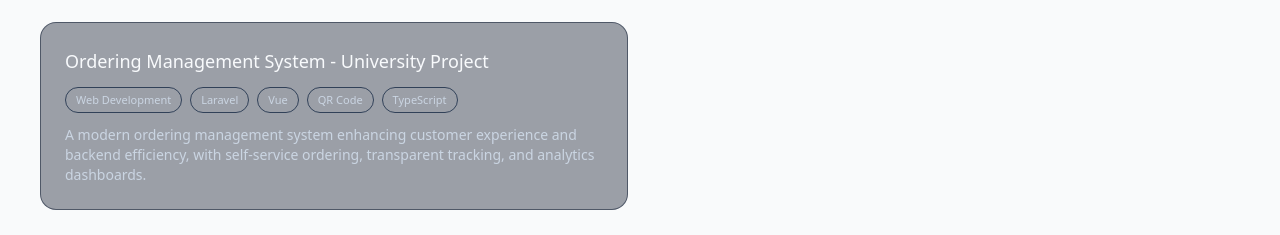
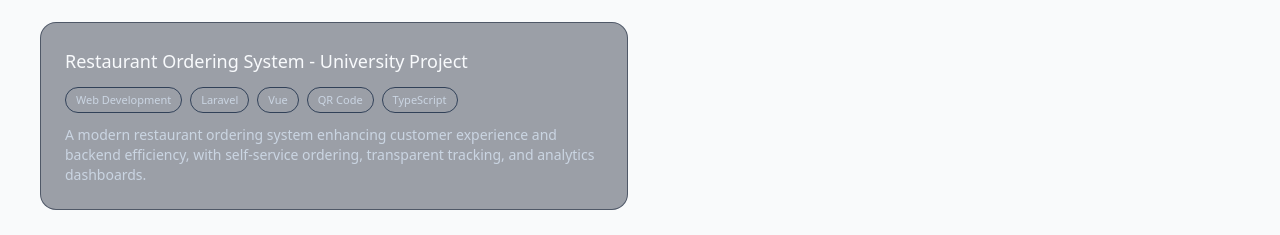
Before and after one commit to sahatsawatt-a/sahatsawatt-a.github.io, a Vue app: page /#/projects in a window 1280 px wide. Shown: the part 439-674 px from the top of the page. Built offline with nearby package versions, Linux system fonts and the light colour scheme.

Commit message:
Edit Information in profile.ts

```diff
--- a/src/data/profile.ts
+++ b/src/data/profile.ts
@@ -67,7 +67,7 @@ export const skills = {
         { icon: '🛰️', label: 'Embedded System' },
         { icon: '🏭', label: 'Industrial Internet of Things' },
         { icon: '🚀', label: 'Robotics and Autonomous Systems' },
-        { icon: '🤖', label: 'Agentic AI' },
+        { icon: '🤖', label: 'AI' },
     ],
 };
 
@@ -142,12 +142,12 @@ export const projects = {
             ],
         },
         {
-            slug: 'ordering-management-system',
+            slug: 'restaurant-ordering-system',
             template: 'etl',
             highlight: false,
-            title: 'Ordering Management System - University Project',
+            title: 'Restaurant Ordering System - University Project',
             description:
-                'A modern ordering management system enhancing customer experience and backend efficiency, with self-service ordering, transparent tracking, and analytics dashboards.',
+                'A modern restaurant ordering system enhancing customer experience and backend efficiency, with self-service ordering, transparent tracking, and analytics dashboards.',
             tags: ['Web Development', 'Laravel', 'Vue', 'QR Code', 'TypeScript'],
             purpose: [
                 'Improve customer flow and reduce wait times',
@@ -163,8 +163,7 @@ export const projects = {
                 'Analytics dashboards for sales, inventory, and decision-making',
                 'Backend optimizations for smooth operations',
             ],
-        }
-
+        },
     ],
 };
 
```
